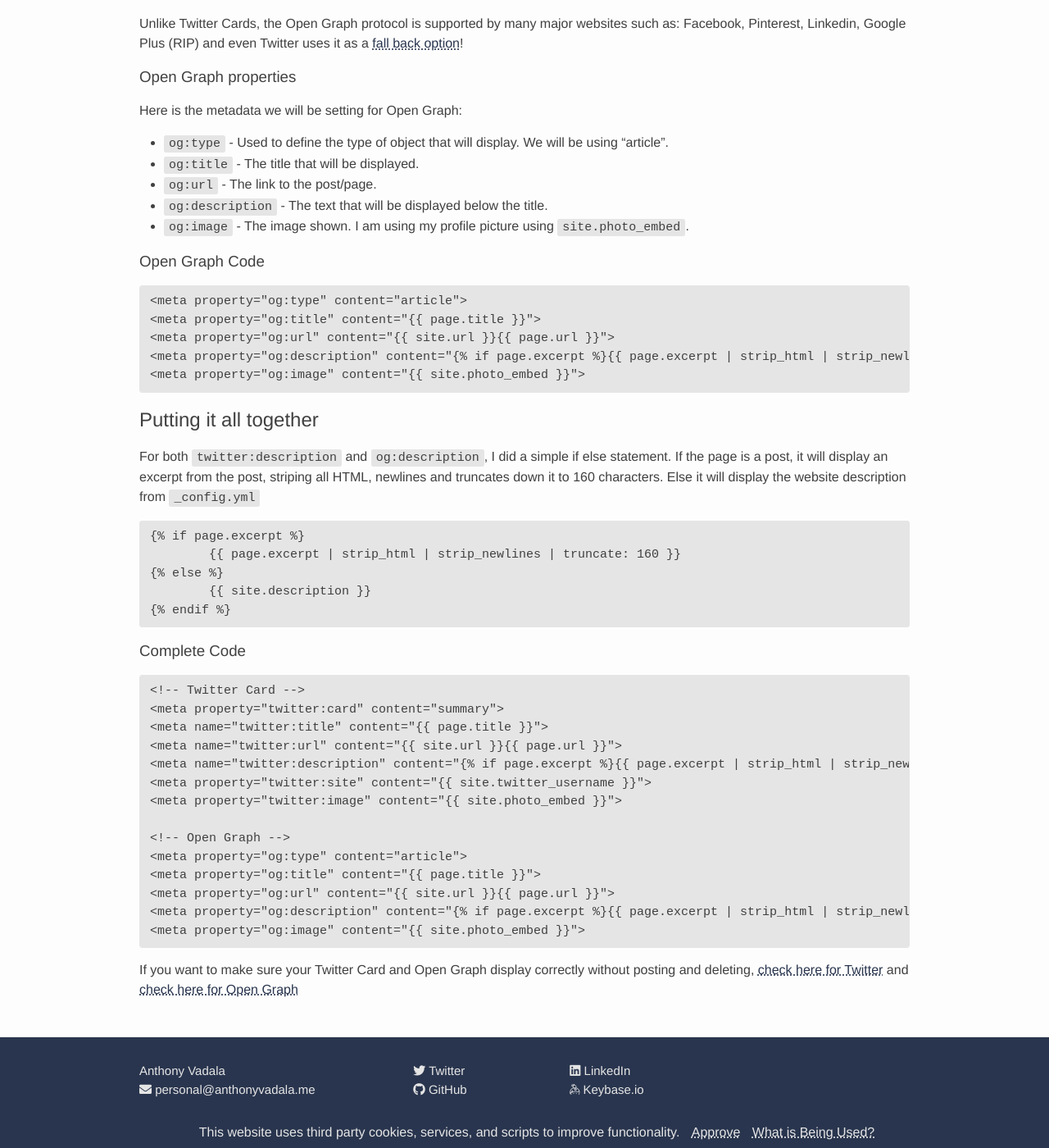
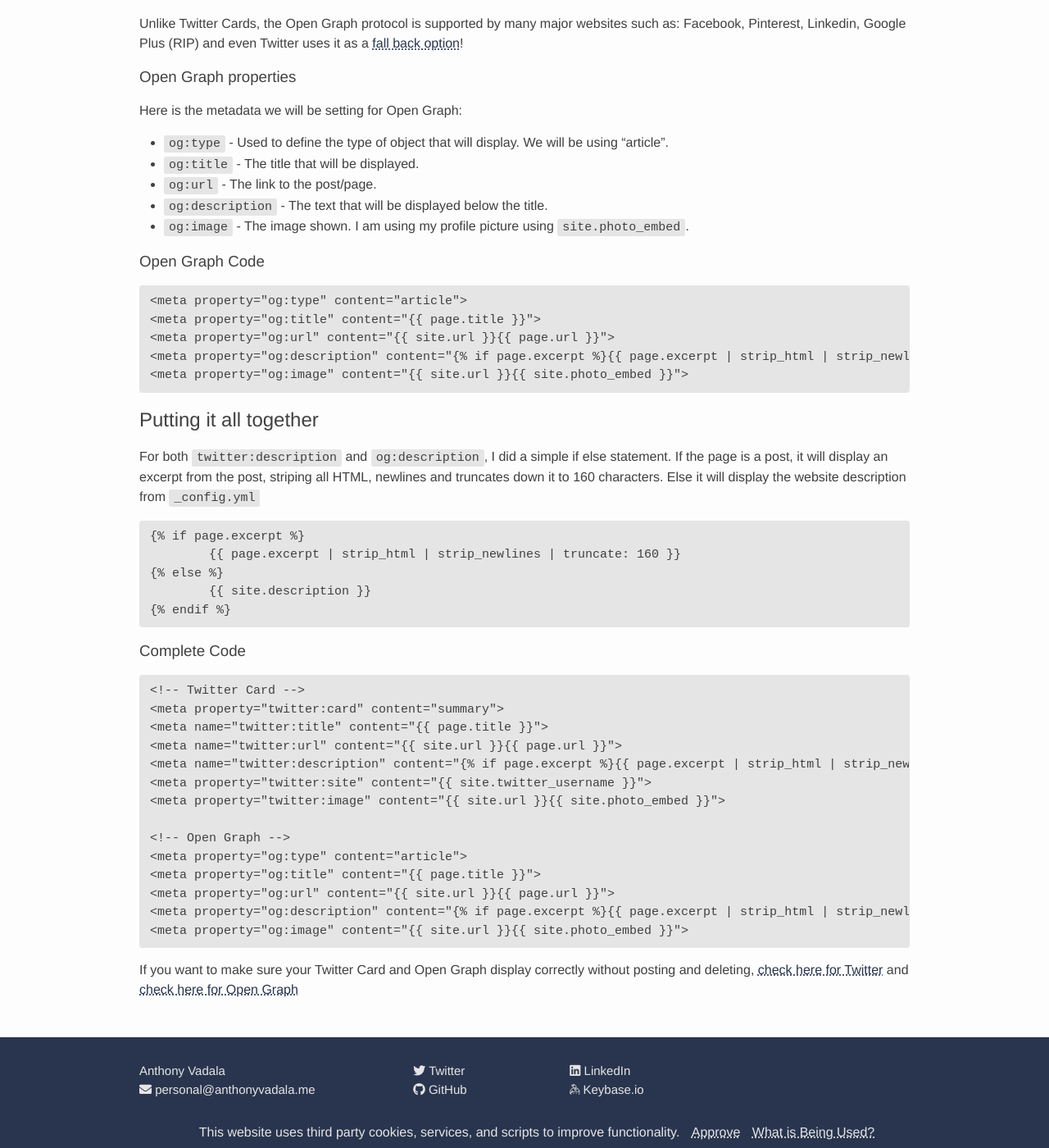
Before and after one commit to AnthonyVadala/Bokagha.github.io, a Jekyll site: the page built from _posts/2018-10-15-Twitter Cards & Open Graph on Jekyll.md, in a window 1280 px wide and 1400 px high, scrolled down 1638 px. Shown: the whole window at 82% size. Built offline with Jekyll 4.4.1, drawn with Linux system fonts in a browser that asks for light colours; nearby versions of some CDN libraries; some web fonts are replaced; some of the changed lines change nothing that is shown; some of the changed text lies outside the part shown.

Commit message:
Corrected code examples

````diff
--- a/_posts/2018-10-15-Twitter Cards & Open Graph on Jekyll.md
+++ b/_posts/2018-10-15-Twitter Cards & Open Graph on Jekyll.md
@@ -71,7 +71,7 @@
 <meta name="twitter:url" content="{{ site.url }}{{ page.url }}">
 <meta name="twitter:description" content="{% if page.excerpt %}{{ page.excerpt | strip_html | strip_newlines | truncate: 160 }}{% else %}{{ site.description }}{% endif %}">
 <meta property="twitter:site" content="{{ site.twitter_username }}">
-<meta property="twitter:image" content="{{ site.photo_embed }}">
+<meta property="twitter:image" content="{{ site.url }}{{ site.photo_embed }}">
 ```
 {% endraw %}
 
@@ -96,7 +96,7 @@
 <meta property="og:title" content="{{ page.title }}">
 <meta property="og:url" content="{{ site.url }}{{ page.url }}">
 <meta property="og:description" content="{% if page.excerpt %}{{ page.excerpt | strip_html | strip_newlines | truncate: 160 }}{% else %}{{ site.description }}{% endif %}">
-<meta property="og:image" content="{{ site.photo_embed }}">
+<meta property="og:image" content="{{ site.url }}{{ site.photo_embed }}">
 ```
 {% endraw %}
 
@@ -123,14 +123,14 @@
 <meta name="twitter:url" content="{{ site.url }}{{ page.url }}">
 <meta name="twitter:description" content="{% if page.excerpt %}{{ page.excerpt | strip_html | strip_newlines | truncate: 160 }}{% else %}{{ site.description }}{% endif %}">
 <meta property="twitter:site" content="{{ site.twitter_username }}">
-<meta property="twitter:image" content="{{ site.photo_embed }}">
+<meta property="twitter:image" content="{{ site.url }}{{ site.photo_embed }}">
 
 <!-- Open Graph -->
 <meta property="og:type" content="article">
 <meta property="og:title" content="{{ page.title }}">
 <meta property="og:url" content="{{ site.url }}{{ page.url }}">
 <meta property="og:description" content="{% if page.excerpt %}{{ page.excerpt | strip_html | strip_newlines | truncate: 160 }}{% else %}{{ site.description }}{% endif %}">
-<meta property="og:image" content="{{ site.photo_embed }}">
+<meta property="og:image" content="{{ site.url }}{{ site.photo_embed }}">
 ```
 {% endraw %}
 
````
